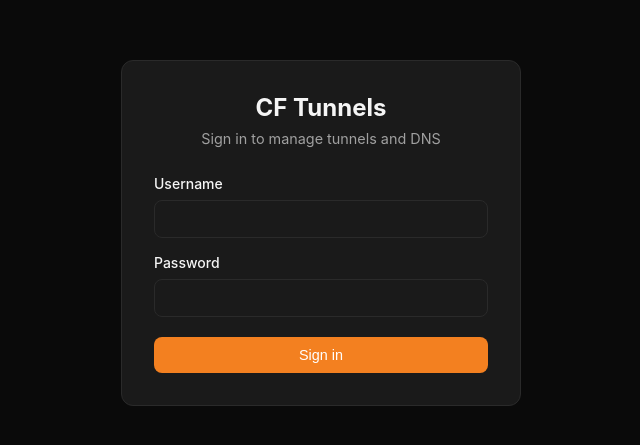
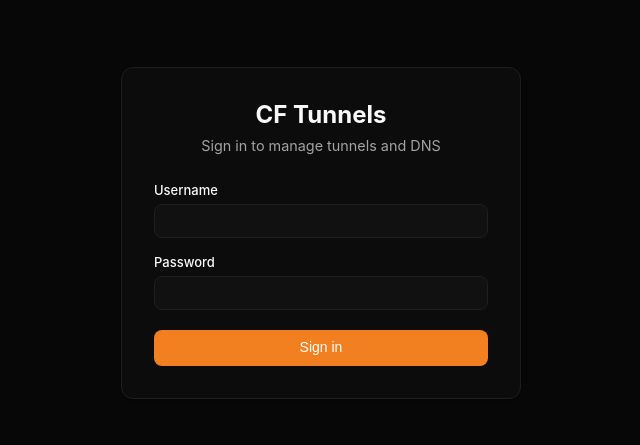
Before and after one commit to IYouKnow/CF-Tunnels, a Vue app in the folder frontend/: page /#/login in a window 1280 px wide. Shown: the part 167-612 px from the top of the page, without its empty margins (319-959 px from the left). Built offline with nearby package versions, Linux system fonts and the light colour scheme; no server answers.

Commit message:
feat(account): enhance account dropdown with theme toggle and logout functionality

```diff
--- a/frontend/src/App.vue
+++ b/frontend/src/App.vue
@@ -16,31 +16,54 @@ export default {
 }
 
 :root {
-  --bg-primary: #0a0a0a;
-  --bg-secondary: #141414;
-  --bg-tertiary: #1a1a1a;
+  --bg-primary: #070707;
+  --bg-secondary: #0c0c0c;
+  --bg-tertiary: #111111;
+  --bg-elevated: #161616;
   --accent: #f38020;
-  --accent-hover: #ff9d4d;
-  --text-primary: #f5f5f5;
-  --text-secondary: #a0a0a0;
+  --accent-hover: #ff9940;
+  --accent-subtle: rgba(243, 128, 32, 0.12);
+  --text-primary: #fafafa;
+  --text-secondary: #a3a3a3;
+  --text-muted: #737373;
   --success: #22c55e;
+  --success-subtle: rgba(34, 197, 94, 0.12);
   --error: #ef4444;
+  --error-subtle: rgba(239, 68, 68, 0.12);
   --warning: #f59e0b;
-  --border: #2a2a2a;
-  --sidebar-bg: #141414;
-  --topbar-bg: #141414;
-  --card-bg: #1a1a1a;
+  --border: #1f1f1f;
+  --border-light: #282828;
+  --sidebar-bg: #0c0c0c;
+  --topbar-bg: #070707;
+  --card-bg: #0c0c0c;
+  --radius-sm: 6px;
+  --radius-md: 8px;
+  --radius-lg: 12px;
+  --shadow-sm: 0 1px 2px rgba(0,0,0,0.3);
+  --shadow-md: 0 4px 12px rgba(0,0,0,0.3);
+  --shadow-lg: 0 8px 24px rgba(0,0,0,0.35);
 }
 
 [data-theme="light"] {
-  --bg-primary: #f8f9fa;
+  --bg-primary: #fafafa;
   --bg-secondary: #ffffff;
-  --bg-tertiary: #f1f3f4;
-  --text-primary: #1a1a1a;
-  --text-secondary: #6b7280;
-  --border: #e5e7eb;
+  --bg-tertiary: #f4f4f5;
+  --bg-elevated: #ffffff;
+  --accent: #f38020;
+  --accent-hover: #e67312;
+  --accent-subtle: rgba(243, 128, 32, 0.1);
+  --text-primary: #18181b;
+  --text-secondary: #71717a;
+  --text-muted: #a1a1aa;
+  --success: #16a34a;
+  --success-subtle: rgba(22, 163, 74, 0.1);
+  --error: #dc2626;
+  --error-subtle: rgba(220, 38, 38, 0.1);
+  --warning: #d97706;
+  --border: #e4e4e7;
+  --border-light: #d4d4d8;
   --sidebar-bg: #ffffff;
-  --topbar-bg: #ffffff;
+  --topbar-bg: #fafafa;
   --card-bg: #ffffff;
 }
 
@@ -76,34 +99,35 @@ body {
 .brand {
   display: flex;
   align-items: center;
-  font-size: 1.25rem;
+  font-size: 1.125rem;
   font-weight: 700;
+  letter-spacing: -0.3px;
 }
 
 .sidebar-nav {
   flex: 1;
-  padding: 1rem 0.75rem;
+  padding: 0.75rem 0.75rem;
   display: flex;
   flex-direction: column;
-  gap: 0.25rem;
+  gap: 0.125rem;
 }
 
 .nav-item {
   display: flex;
   align-items: center;
   gap: 0.75rem;
-  padding: 0.75rem 1rem;
-  border-radius: 8px;
+  padding: 0.5rem 0.75rem;
+  border-radius: var(--radius-md);
   color: var(--text-secondary);
   text-decoration: none;
-  font-size: 0.9rem;
+  font-size: 0.875rem;
   font-weight: 500;
-  transition: all 0.2s;
+  transition: all 0.15s;
 }
 
 .nav-item svg {
-  width: 20px;
-  height: 20px;
+  width: 18px;
+  height: 18px;
   flex-shrink: 0;
 }
 
@@ -113,38 +137,39 @@ body {
 }
 
 .nav-item.router-link-exact-active {
-  background: var(--accent);
-  color: white;
+  background: var(--accent-subtle);
+  color: var(--accent);
 }
 
 .nav-item.router-link-exact-active svg {
-  stroke: white;
+  stroke: var(--accent);
 }
 
 .sidebar-footer {
-  padding: 1rem;
+  padding: 0.75rem;
   border-top: 1px solid var(--border);
   display: flex;
   flex-direction: column;
-  gap: 1rem;
+  gap: 0.75rem;
 }
 
 .theme-toggle {
   display: flex;
   align-items: center;
-  gap: 0.75rem;
-  padding: 0.75rem 1rem;
-  background: var(--bg-tertiary);
+  gap: 0.65rem;
+  padding: 0.5rem 0.75rem;
+  background: transparent;
   border: 1px solid var(--border);
-  border-radius: 8px;
-  color: var(--text-primary);
-  font-size: 0.85rem;
+  border-radius: var(--radius-md);
+  color: var(--text-secondary);
+  font-size: 0.8125rem;
   cursor: pointer;
-  transition: all 0.2s;
+  transition: all 0.15s;
 }
 
 .theme-toggle:hover {
-  background: var(--border);
+  background: var(--bg-tertiary);
+  color: var(--text-primary);
 }
 
 .theme-toggle svg {
@@ -155,25 +180,26 @@ body {
 .user-info {
   display: flex;
   align-items: center;
-  gap: 0.75rem;
-  padding: 0.5rem;
+  gap: 0.625rem;
+  padding: 0.375rem 0.5rem;
 }
 
 .user-avatar {
-  width: 36px;
-  height: 36px;
+  width: 32px;
+  height: 32px;
   background: var(--accent);
   border-radius: 50%;
   display: flex;
   align-items: center;
   justify-content: center;
   font-weight: 600;
-  font-size: 0.9rem;
+  font-size: 0.8rem;
   color: white;
+  flex-shrink: 0;
 }
 
 .user-name {
-  font-size: 0.9rem;
+  font-size: 0.8125rem;
   font-weight: 500;
 }
 
@@ -185,13 +211,13 @@ body {
 }
 
 .topbar {
-  height: 64px;
+  height: 56px;
   background: var(--topbar-bg);
   border-bottom: 1px solid var(--border);
   display: flex;
   align-items: center;
   justify-content: space-between;
-  padding: 0 2rem;
+  padding: 0 1.5rem;
   position: sticky;
   top: 0;
   z-index: 10;
@@ -199,25 +225,26 @@ body {
 }
 
 .page-title {
-  font-size: 1.25rem;
+  font-size: 1rem;
   font-weight: 600;
 }
 
 .main-content {
   flex: 1;
-  padding: 2rem;
+  padding: 1.5rem;
 }
 
 .btn-primary {
   background: var(--accent);
   color: white;
   border: none;
-  padding: 0.625rem 1.25rem;
-  border-radius: 8px;
+  padding: 0.5rem 1rem;
+  border-radius: var(--radius-md);
   font-weight: 500;
-  font-size: 0.9rem;
+  font-size: 0.875rem;
   cursor: pointer;
-  transition: background 0.2s;
+  transition: background 0.15s;
+  line-height: 1.4;
 }
 
 .btn-primary:hover {
@@ -227,13 +254,14 @@ body {
 .btn-secondary {
   background: transparent;
   border: 1px solid var(--border);
-  padding: 0.625rem 1.25rem;
-  border-radius: 8px;
+  padding: 0.5rem 1rem;
+  border-radius: var(--radius-md);
   color: var(--text-primary);
   font-weight: 500;
-  font-size: 0.9rem;
+  font-size: 0.875rem;
   cursor: pointer;
-  transition: all 0.2s;
+  transition: all 0.15s;
+  line-height: 1.4;
 }
 
 .btn-secondary:hover {
@@ -241,36 +269,39 @@ body {
 }
 
 .btn-action {
-  padding: 0.375rem 0.75rem;
+  padding: 0.3rem 0.6rem;
   font-size: 0.8rem;
-  background: var(--bg-tertiary);
+  background: transparent;
   border: 1px solid var(--border);
-  border-radius: 6px;
-  color: var(--text-primary);
+  border-radius: var(--radius-sm);
+  color: var(--text-secondary);
   cursor: pointer;
-  transition: all 0.2s;
+  transition: all 0.15s;
+  line-height: 1.4;
 }
 
 .btn-action:hover {
-  background: var(--border);
+  background: var(--bg-tertiary);
+  color: var(--text-primary);
+  border-color: var(--border-light);
 }
 
 .btn-action.danger {
+  color: var(--error);
   border-color: var(--error);
-  color: var(--error);
 }
 
 .btn-action.danger:hover {
-  background: rgba(239, 68, 68, 0.1);
+  background: var(--error-subtle);
 }
 
 .btn-action.success {
+  color: var(--success);
   border-color: var(--success);
-  color: var(--success);
 }
 
 .btn-action.success:hover {
-  background: rgba(34, 197, 94, 0.1);
+  background: var(--success-subtle);
 }
 
 .form-group {
@@ -279,60 +310,63 @@ body {
 
 .form-group label {
   display: block;
-  font-size: 0.875rem;
+  font-size: 0.8125rem;
   font-weight: 500;
-  margin-bottom: 0.5rem;
+  margin-bottom: 0.375rem;
   color: var(--text-primary);
 }
 
 .form-group input,
 .form-group select {
   width: 100%;
-  padding: 0.625rem 0.875rem;
+  padding: 0.5rem 0.75rem;
   background: var(--bg-tertiary);
   border: 1px solid var(--border);
-  border-radius: 8px;
+  border-radius: var(--radius-md);
   color: var(--text-primary);
-  font-size: 0.9rem;
-  transition: border-color 0.2s;
+  font-size: 0.875rem;
+  transition: border-color 0.15s;
 }
 
 .form-group input:focus,
 .form-group select:focus {
   outline: none;
   border-color: var(--accent);
+  box-shadow: 0 0 0 2px var(--accent-subtle);
 }
 
 .form-group small {
   display: block;
   margin-top: 0.375rem;
   font-size: 0.8rem;
-  color: var(--text-secondary);
+  color: var(--text-muted);
 }
 
 .modal-overlay {
   position: fixed;
   inset: 0;
-  background: rgba(0, 0, 0, 0.6);
+  background: rgba(0, 0, 0, 0.7);
   display: flex;
   align-items: center;
   justify-content: center;
   z-index: 100;
+  backdrop-filter: blur(4px);
 }
 
 .modal {
-  background: var(--bg-secondary);
-  border: 1px solid var(--border);
-  border-radius: 12px;
+  background: var(--bg-elevated);
+  border: 1px solid var(--border-light);
+  border-radius: var(--radius-lg);
   padding: 1.5rem;
   width: 100%;
   max-width: 480px;
   max-height: 90vh;
   overflow-y: auto;
+  box-shadow: var(--shadow-lg);
 }
 
 .modal h2 {
-  font-size: 1.25rem;
+  font-size: 1.125rem;
   font-weight: 600;
   margin-bottom: 1.25rem;
 }
@@ -347,15 +381,16 @@ body {
 .card {
   background: var(--card-bg);
   border: 1px solid var(--border);
-  border-radius: 12px;
+  border-radius: var(--radius-lg);
   overflow: hidden;
+  box-shadow: var(--shadow-sm);
 }
 
 .card-header {
-  padding: 1rem 1.25rem;
+  padding: 0.875rem 1.25rem;
   border-bottom: 1px solid var(--border);
   font-weight: 600;
-  font-size: 0.95rem;
+  font-size: 0.9rem;
 }
 
 .card-body {
@@ -365,20 +400,22 @@ body {
 .table-header,
 .table-row {
   display: grid;
-  padding: 0.875rem 1.25rem;
+  padding: 0.75rem 1.25rem;
   align-items: center;
 }
 
 .table-header {
   background: var(--bg-tertiary);
   font-weight: 500;
-  font-size: 0.85rem;
-  color: var(--text-secondary);
+  font-size: 0.8rem;
+  color: var(--text-muted);
+  text-transform: uppercase;
+  letter-spacing: 0.5px;
 }
 
 .table-row {
   border-bottom: 1px solid var(--border);
-  font-size: 0.9rem;
+  font-size: 0.875rem;
 }
 
 .table-row:last-child {
@@ -392,51 +429,53 @@ body {
 .empty {
   padding: 2.5rem;
   text-align: center;
-  color: var(--text-secondary);
-  font-size: 0.95rem;
+  color: var(--text-muted);
+  font-size: 0.875rem;
 }
 
 .stat-card {
   background: var(--card-bg);
   border: 1px solid var(--border);
-  border-radius: 12px;
-  padding: 1.5rem;
+  border-radius: var(--radius-lg);
+  padding: 1.25rem;
+  box-shadow: var(--shadow-sm);
 }
 
 .stat-value {
-  font-size: 2.25rem;
+  font-size: 2rem;
   font-weight: 700;
   color: var(--text-primary);
 }
 
 .stat-label {
-  font-size: 0.875rem;
-  color: var(--text-secondary);
+  font-size: 0.8125rem;
+  color: var(--text-muted);
   margin-top: 0.25rem;
 }
 
 .badge {
   display: inline-flex;
   align-items: center;
-  padding: 0.25rem 0.75rem;
+  padding: 0.2rem 0.625rem;
   border-radius: 9999px;
-  font-size: 0.75rem;
-  font-weight: 500;
+  font-size: 0.7rem;
+  font-weight: 600;
   text-transform: capitalize;
+  letter-spacing: 0.3px;
 }
 
 .badge.running {
-  background: rgba(34, 197, 94, 0.15);
+  background: var(--success-subtle);
   color: var(--success);
 }
 
 .badge.stopped {
   background: var(--bg-tertiary);
-  color: var(--text-secondary);
+  color: var(--text-muted);
 }
 
 .badge.error {
-  background: rgba(239, 68, 68, 0.15);
+  background: var(--error-subtle);
   color: var(--error);
 }
 
--- a/frontend/src/views/DNS.vue
+++ b/frontend/src/views/DNS.vue
@@ -101,6 +101,10 @@ export default {
       try {
         const result = await api.getDomains(1, 100)
         domains.value = result.domains || []
+        if (domains.value.length > 0 && !selectedZone.value) {
+          selectedZone.value = domains.value[0].id
+          loadRecords()
+        }
       } catch (e) {
         showToast('Failed to load domains: ' + (e.response?.data?.error || e.message), 'error')
       }
```
Also changed, not shown: frontend/src/layouts/MainLayout.vue (+123 -15 lines).
